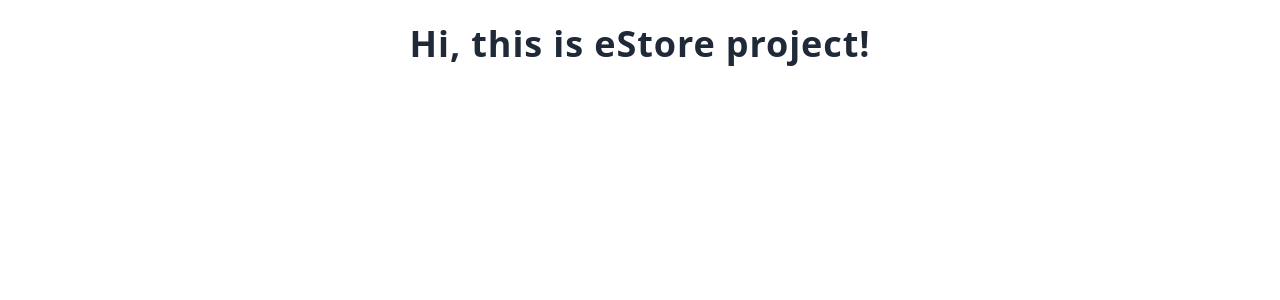
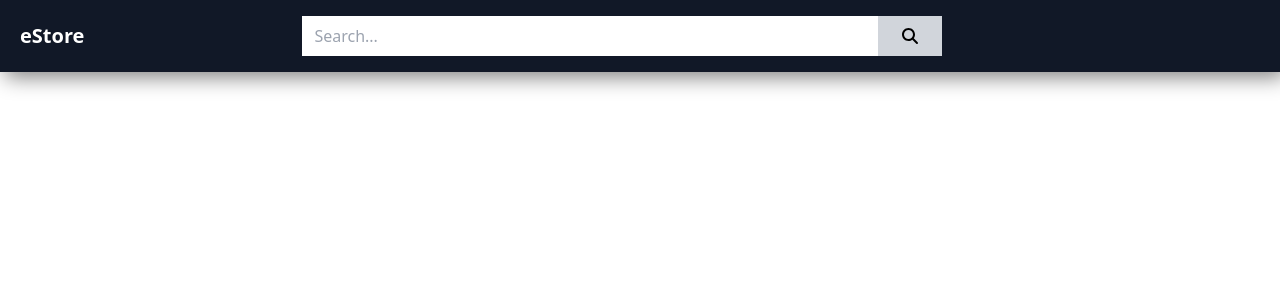
Before and after one commit to FazlullahBokhari/estore, an Angular app: page / in a window 1280 px wide. Shown: the top 300 px of the page. Built offline with nearby package versions, Linux system fonts and the light colour scheme.

Commit message:
search bar added

```diff
--- a/package.json
+++ b/package.json
@@ -20,6 +20,9 @@
     "@angular/platform-server": "^19.2.0",
     "@angular/router": "^19.2.0",
     "@angular/ssr": "^19.2.15",
+    "@fortawesome/angular-fontawesome": "^0.14.1",
+    "@fortawesome/fontawesome-svg-core": "^7.0.0",
+    "@fortawesome/free-solid-svg-icons": "^7.0.0",
     "@tailwindcss/postcss": "^4.1.11",
     "express": "^4.18.2",
     "rxjs": "~7.8.0",
--- a/src/app/app.component.html
+++ b/src/app/app.component.html
@@ -1 +1 @@
-<h1 class="text-4xl font-extrabold text-gray-800 tracking-wide text-center mt-6">Hi, this is eStore project!</h1>
+<app-header></app-header>
--- a/src/app/app.component.ts
+++ b/src/app/app.component.ts
@@ -1,9 +1,10 @@
 import { Component } from '@angular/core';
 import { RouterOutlet } from '@angular/router';
+import { HeaderComponent } from './components/header/header.component';
 
 @Component({
   selector: 'app-root',
-  imports: [RouterOutlet],
+  imports: [HeaderComponent],
   templateUrl: './app.component.html',
   styleUrl: './app.component.css'
 })
--- /dev/null
+++ b/src/app/components/header/header.component.html
@@ -0,0 +1,19 @@
+<div class="w-full max-w-full shadow-[5px_5px_20px_gray] bg-gray-900">
+    <div class="flex items-center">
+      <div class="text-white ml-2 p-3 w-[23%]">
+        <h1 class="text-xl font-bold">eStore</h1>
+      </div>
+      <div class="p-0 my-4 w-[50%] h-[2.5rem] bg-white flex items-center">
+        <input
+          class="w-[90%] h-full inline-block border-none outline-none px-3"
+          type="text"
+          placeholder="Search..."
+        />
+        <button
+          class="w-[10%] h-10 border-none bg-gray-300 flex justify-center items-center"
+        >
+          <fa-icon [icon]="faSearch"></fa-icon>
+        </button>
+      </div>
+    </div>
+  </div>
--- /dev/null
+++ b/src/app/components/header/header.component.ts
@@ -0,0 +1,14 @@
+import { Component } from '@angular/core';
+import {FontAwesomeModule} from '@fortawesome/angular-fontawesome';
+import {faSearch} from '@fortawesome/free-solid-svg-icons';
+
+
+@Component({
+  selector: 'app-header',
+  imports: [FontAwesomeModule],
+  templateUrl: './header.component.html',
+  styleUrl: './header.component.css'
+})
+export class HeaderComponent {
+  faSearch = faSearch;
+}
```
Also changed, not shown: src/app/components/header/header.component.css (added), 2 other files (tests, documents, lock files or other folders).
